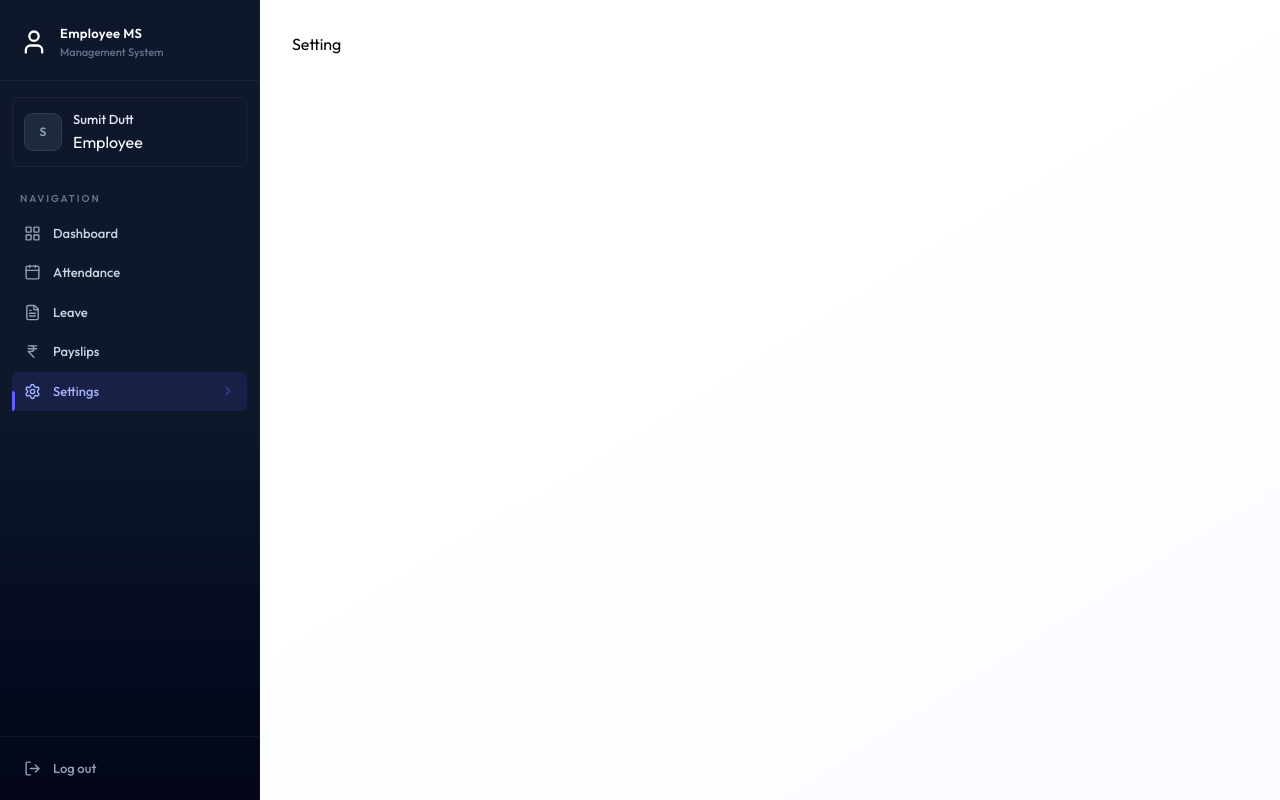
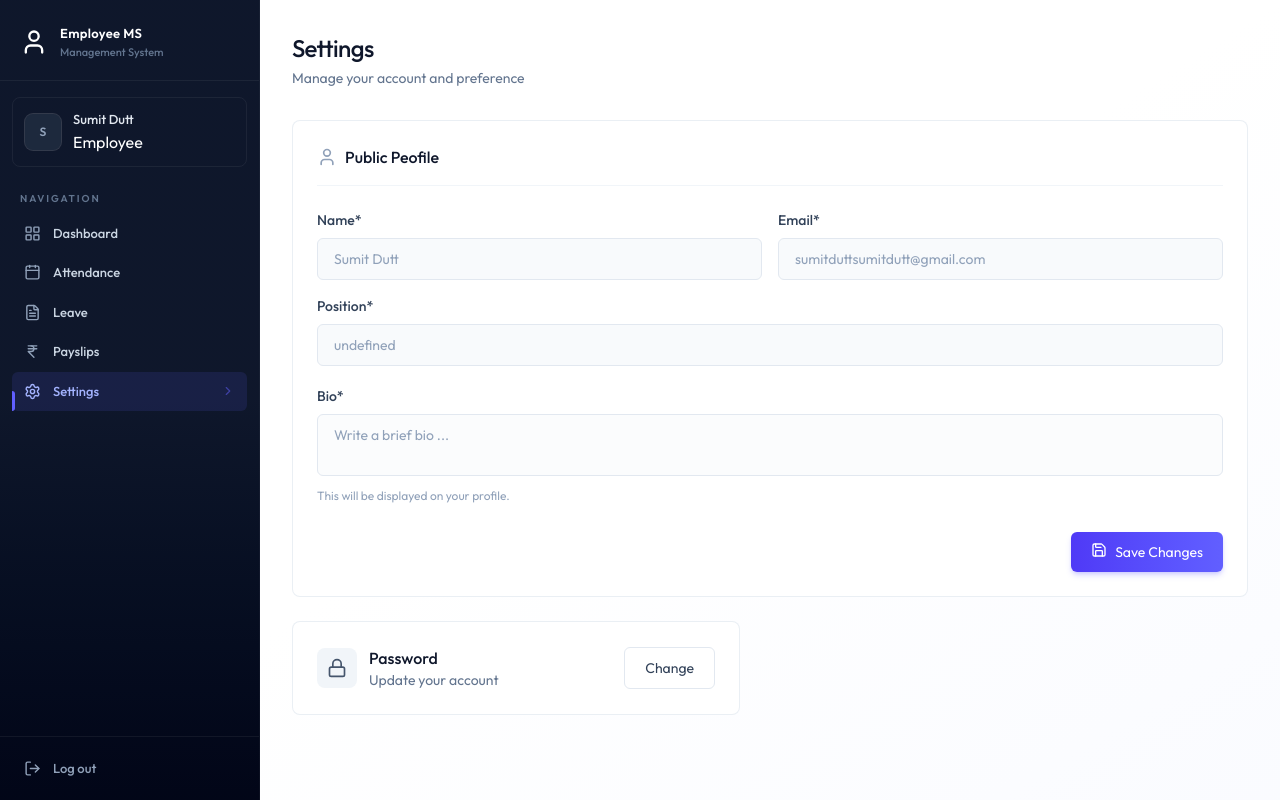
Before and after one commit to Sumit0055/EMS-IHO-FullStack-Client, a React (Vite) app: page /settings in a window 1280 px wide. Built offline with nearby package versions, Linux system fonts and the light colour scheme.

Commit message:
ChangePassword Components UI Completed

```diff
--- /dev/null
+++ b/src/components/ChangePasswordModal.jsx
@@ -0,0 +1,118 @@
+// import { LockIcon, X } from 'lucide-react'
+// import React, { useState } from 'react'
+
+// const ChangePasswordModal = ({open,onClose}) => {
+
+//     const [loading, setLoading] = useState(false)
+//     const [showPasswordModal,setShowPasswordModal] = useState(false)
+//     const [message, setMessage] = useState({ type: "", text: "" })
+
+//     const handleSubmit = async (e) => {
+//         e.preventDefault()
+//     }
+
+//     if (!open) return null;
+
+//     return (
+//         <div
+//             onClick={onClose}
+//             className='fixed inset-0 z-50 flex items-center justify-center p-4'>
+//             <div className=" absolute inset-0 bg-black/40 backdrop-blur-sm" />
+
+//             <div className="relative bg-white rounded-2xl shadow-2xl w-full max-w-md animate-fade-in"
+//                 onClick={(e) => e.stopPropagation()}>
+//                 <div className="flex items-center justify-between p-6 pb-0">
+//                     <h2 className='text-lg font-medium text-slate-900 flex items-center gap-2'>
+//                         <LockIcon className='w-5 h-5 text-slate-400' />Change Password
+//                     </h2>
+//                     <button
+//                     onClick={()=>setShowPasswordModal(false)} className='p-2 rounded-lg hover:bg-slate-100 transition-colors text-slate-400 hover:text-slate-600'>
+//                         <X className='w-5 h-5'/>
+//                         </button>
+//                 </div>
+
+//             </div>
+
+//         </div>
+//     )
+// }
+
+// export default ChangePasswordModal
+
+
+
+import { LockIcon, X } from 'lucide-react'
+import React, { useState } from 'react'
+
+const ChangePasswordModal = ({ open, onClose }) => {
+  const [loading, setLoading] = useState(false)
+  const [message, setMessage] = useState({ type: "", text: "" })
+
+  const handleSubmit = async (e) => {
+    e.preventDefault()
+    // TODO: add password change logic here
+  }
+
+  if (!open) return null
+
+  return (
+    <div
+      onClick={onClose}
+      className="fixed inset-0 z-50 flex items-center justify-center p-4"
+    >
+      <div className="absolute inset-0 bg-black/40 backdrop-blur-sm" />
+
+      <div
+        className="relative bg-white rounded-2xl shadow-2xl w-full max-w-md animate-fade-in"
+        onClick={(e) => e.stopPropagation()}
+      >
+        <div className="flex items-center justify-between p-6 pb-0">
+          <h2 className="text-lg font-medium text-slate-900 flex items-center gap-2">
+            <LockIcon className="w-5 h-5 text-slate-400" /> Change Password
+          </h2>
+          <button
+            onClick={onClose}
+            className="p-2 rounded-lg hover:bg-slate-100 transition-colors text-slate-400 hover:text-slate-600"
+          >
+            <X className="w-5 h-5" />
+          </button>
+        </div>
+
+        {/* Form */}
+        <form onSubmit={handleSubmit} className="p-6 space-y-4">
+          <div>
+            <label className="block text-sm font-medium text-slate-700 mb-1">
+              Old Password
+            </label>
+            <input type="password" name="oldPassword" required />
+          </div>
+
+          <div>
+            <label className="block text-sm font-medium text-slate-700 mb-1">
+              New Password
+            </label>
+            <input type="password" name="newPassword" required />
+          </div>
+
+          <div>
+            <label className="block text-sm font-medium text-slate-700 mb-1">
+              Confirm Password
+            </label>
+            <input type="password" name="confirmPassword" required />
+          </div>
+
+          <button
+            type="submit"
+            disabled={loading}
+            className="btn-primary w-full flex items-center justify-center gap-2"
+          >
+            {loading ? "Changing..." : "Change Password"}
+          </button>
+        </form>
+      </div>
+    </div>
+  )
+}
+
+export default ChangePasswordModal
+// 6:5:34
--- /dev/null
+++ b/src/components/ProfileForm.jsx
@@ -0,0 +1,79 @@
+import { Loader2, Loader2Icon, Save, User } from 'lucide-react'
+import React, { useState } from 'react'
+
+const ProfileForm = ({ initialData, onSuccess }) => {
+
+    const [loading, setLoading] = useState(false)
+    const [error, setError] = useState("")
+    const [message, setMessage] = useState("")
+
+    const handleSubmit = async (r) => {
+        e.preventDefault()
+    }
+
+    return (
+        <form action="" onSubmit={handleSubmit} className='card p-5 sm:p-6 mb-6'>
+            <h2 className='text-base font-medium text-slate-900 mb-6 pb-4 border-b border-slate-100 flex items-center gap-2'>
+              <User className='w-5 h-5 text-slate-400'/>  Public Peofile
+            </h2>
+            {error && (
+                <div className="bg-red-50 text-rose-700 p-4 rounded-xl text-sm border border-rose-200 mb-6 flex items-center gap-2">
+                    <div className='w-1.5 h-1.5 rounded-full bg-red-500 mt-1.5 shrink-0'/>
+                    {error}
+                </div>
+            )}
+            {message && (
+                <div className="bg-emerald-50 text-emerald-700 p-4 rounded-xl text-sm border border-emerald-200 mb-6 flex-start gap-3">
+                    <div className='w-1.5 h-1.5 rounded-full bg-emerald-500 mt-1.5 shrink-0'/>
+                    {message}
+                </div>
+            )}
+
+            <div className="space-y-5">
+                <div className="grid grid-cols-1 sm:grid-cols-2 gap-4">
+                    <div className="">
+                        <label className='block text-sm font-medium text-slate-700 mb-2'>Name*</label>
+                        <input disabled value={`${initialData.firstName} ${initialData.lastName}`}  className='bg-slate-50 text-slate-400 cursor-not-allowed'/>
+                    </div>
+                    <div className="">
+                        <label className='block text-sm font-medium text-slate-700 mb-2'>Email*</label>
+                        <input disabled value={`${initialData.email}`}  className='bg-slate-50 text-slate-400 cursor-not-allowed'/>
+                    </div>
+                    <div className="sm:col-span-2">
+                        <label className='block text-sm font-medium text-slate-700 mb-2'>Position*</label>
+                        <input disabled value={`${initialData.position}`}  className='bg-slate-50 text-slate-400 cursor-not-allowed'/>
+                    </div>
+                </div>
+
+                <div className="">
+                        <label className='block text-sm font-medium text-slate-700 mb-2'>Bio*</label>
+                        <textarea
+                        name="bio"
+                        disabled={initialData.isDeleted}
+                        defaultValue={initialData.bio || ""}
+                        placeholder='Write a brief bio ...'
+                        className={`resize-none ${initialData.isDeleted ? "bg-slate-50 text-slate-400 cursor-not-allowed" : ""}`}/>
+                        <p className=' text-xs text-slate-400 mt-1.5'>This will be displayed on your profile.</p>
+                </div>
+                {initialData.isDeleted ? (
+                    <div className="pt-2">
+                        <div className="p-4 bg-rose-50 border-b-rose-200 rounded-xl text-center">
+                            <p className='text-rose-600 font-medium tracking-tight'>Account Deactivated</p>
+                            <p className='text-sm text-rose-500 mt-0.5'>You can no longer update profile</p>
+                        </div>
+                    </div>
+                ) :(
+                    <div className="flex justify-end pt-2">
+                        <button type='submit' disabled={loading} className='btn-primary flex items-centers gap-2 justify-center w-full sm:w-auto'>
+                            {loading ? <Loader2 className='w-4 h-4 animate-spin'/> : <Save className='w-4 h-4'/>}
+                            Save Changes
+                        </button>
+                    </div>
+                )}
+            </div>
+        </form>
+    )
+}
+
+export default ProfileForm
+// 5:57:49
--- a/src/pages/Setting.jsx
+++ b/src/pages/Setting.jsx
@@ -1,8 +1,62 @@
-import React from 'react'
+import React, { useEffect, useState } from 'react'
+import { dummyProfileData } from "../assets/assets"
+import Loading from '../components/Loading'
+import { Lock } from 'lucide-react'
+import ProfileForm from '../components/ProfileForm'
+import ChangePasswordModal from '../components/ChangePasswordModal'
 
 const Setting = () => {
+
+  const [profie, setProfile] = useState(null)
+  const [loading, setLoading] = useState(true)
+  const [showPasswordModal, setShowPasswordModal] = useState(false)
+
+  const fetchProfile = async () => {
+    setProfile(dummyProfileData)
+    setTimeout(() => {
+      setLoading(false)
+    }, 1000)
+  }
+
+  useEffect(() => {
+    fetchProfile()
+  }, [])
+
+  if (loading) return <Loading />
+
   return (
-    <div>Setting</div>
+    <div className='animate-fade-in'>
+      <div className="page-header">
+        <h1 className='page-title'>Settings</h1>
+        <p className='page-subtitle'>Manage your account and preference</p>
+      </div>
+
+      {
+        profie && <ProfileForm initialData={profie} onSuccess={fetchProfile}/>
+      }
+
+      {/* Change Password Tigger  */}
+      <div className="card max-w-md p-6 flex items-center justify-between">
+        <div className="flex items-center gap-3">
+          <div className="p-2.5 bg-slate-100 rounded-lg">
+            <Lock className='w-5 h-5 text-slate-600' />
+          </div>
+          <div className="">
+            <p className='font-medium text-slate-900'>Password</p>
+            <p className='text-sm text-slate-500'>Update your account</p>
+          </div>
+        </div>
+        <button
+          onClick={() => setShowPasswordModal(true)}
+          className='btn-secondary text-sm'>
+          Change
+        </button>
+
+      </div>
+      <ChangePasswordModal open={showPasswordModal} onClose={()=>setShowPasswordModal(false)}/>
+
+
+    </div>
   )
 }
 
```
